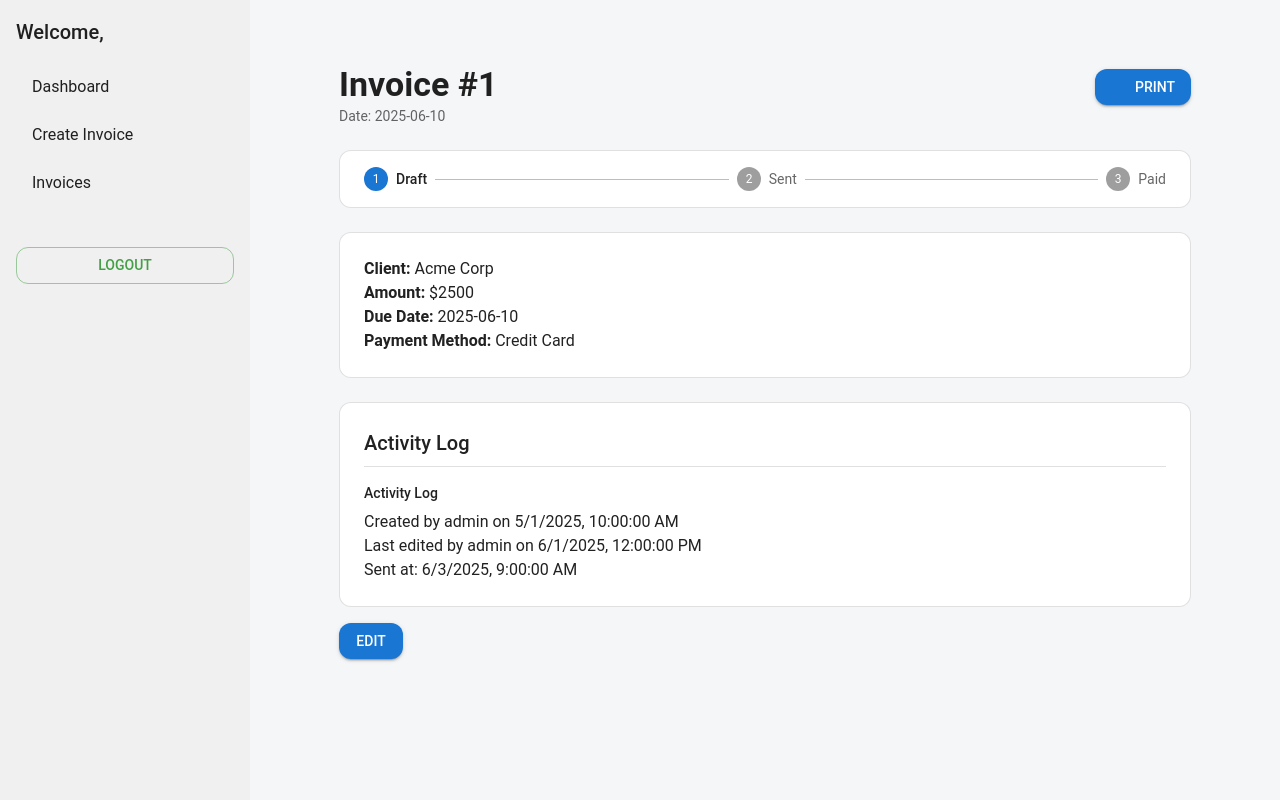
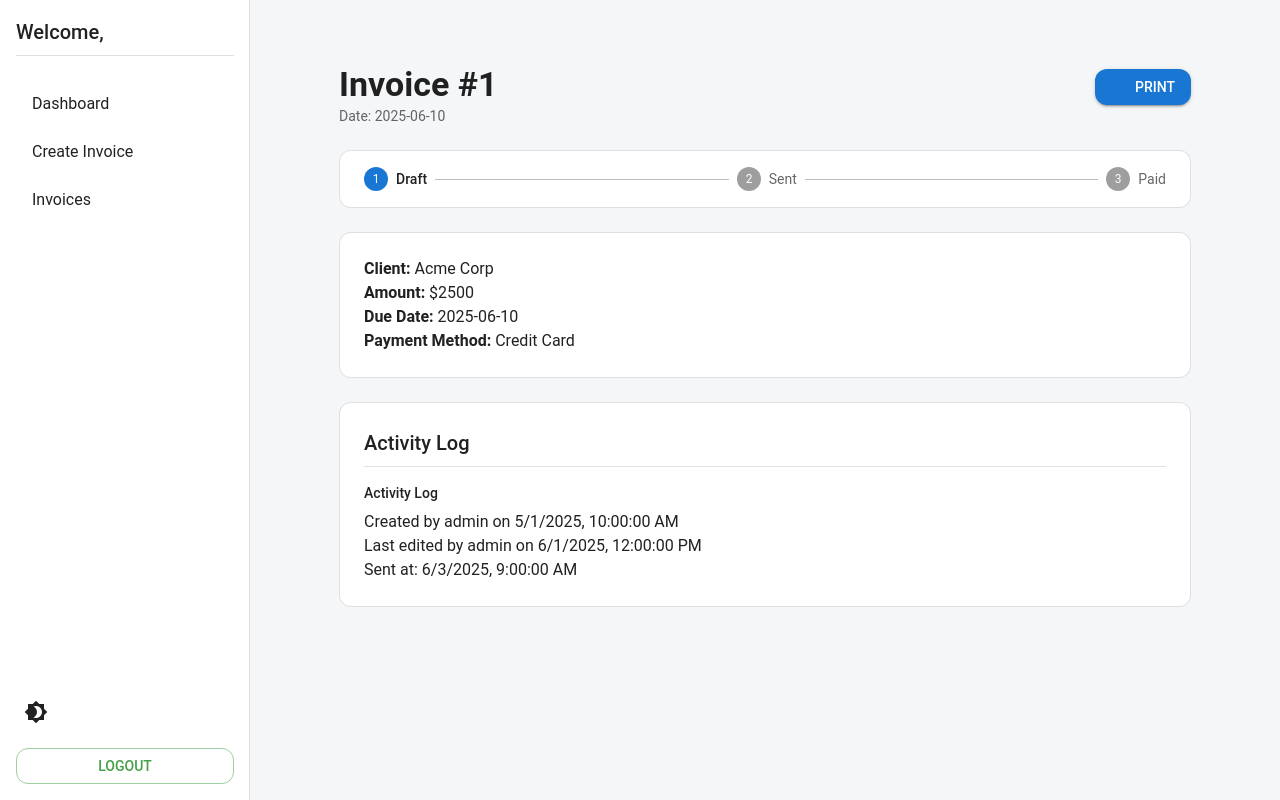
Before and after one commit to Eman-Abukhater/advanced-invoice-system, a Next.js app: page /dashboard/invoices/1 in a window 1280 px wide. Built offline with nearby package versions, Linux system fonts and the light colour scheme; no server answers; some icons are missing.

Commit message:
Finalize FMS dashboard

```diff
--- a/src/app/dashboard/invoices/[id]/page.jsx
+++ b/src/app/dashboard/invoices/[id]/page.jsx
@@ -9,6 +9,7 @@ import StatusTracker from "@/components/invoice/StatusTracker";
 import PrintButton from "@/components/invoice/PrintButton";
 import dayjs from "dayjs";
 import { useRouter } from "next/navigation";
+import { useSession } from "next-auth/react";
 
 import {
   Box,
@@ -24,6 +25,11 @@ export default function InvoiceDetailPage() {
   const { id } = useParams();
   const [invoice, setInvoice] = useState(null);
   const router = useRouter();
+  const { data: session, status } = useSession();
+
+  const userRole = session?.user?.role;
+  // Show Edit button only if userRole is "admin" or "accountant"
+  const canEdit = userRole === "admin" || userRole === "accountant";
 
   useEffect(() => {
     if (!id) return;
@@ -46,7 +52,15 @@ export default function InvoiceDetailPage() {
       }
     });
   }, [id]);
-
+  if (status === "loading") {
+    return (
+      <Container maxWidth="md" sx={{ py: 6 }}>
+        <Skeleton height={40} width="40%" />
+        <Skeleton height={200} sx={{ my: 2 }} />
+        <Skeleton height={150} />
+      </Container>
+    );
+  }
   if (!invoice) {
     return (
       <Container maxWidth="md" sx={{ py: 6 }}>
@@ -106,6 +120,8 @@ export default function InvoiceDetailPage() {
         <Divider sx={{ mb: 2 }} />
         <ActivityLog invoice={invoice} />
       </Paper>
+
+      {canEdit && (
         <Button
           variant="contained"
           color="primary"
@@ -114,6 +130,7 @@ export default function InvoiceDetailPage() {
         >
           Edit
         </Button>
+      )}
     </Container>
   );
 }
--- a/src/components/Sidebar.jsx
+++ b/src/components/Sidebar.jsx
@@ -2,22 +2,62 @@
 
 import Link from 'next/link';
 import { useSession, signOut } from 'next-auth/react';
-import { Box, Button, List, ListItem, ListItemButton, ListItemText, Typography } from '@mui/material';
+import {
+  Box,
+  Button,
+  Divider,
+  Drawer,
+  IconButton,
+  List,
+  ListItem,
+  ListItemButton,
+  ListItemText,
+  Typography,
+  useTheme,
+  useMediaQuery,
+  AppBar,
+  Toolbar,
+} from '@mui/material';
+import MenuIcon from '@mui/icons-material/Menu';
+import ThemeToggle from './ThemeToggle';
+import { useState } from 'react';
+
+const drawerWidth = 250;
 
 const Sidebar = () => {
   const { data: session } = useSession();
+  const theme = useTheme();
+  const isMobile = useMediaQuery(theme.breakpoints.down('md'));
+
+  const [mobileOpen, setMobileOpen] = useState(false);
+  const toggleDrawer = () => setMobileOpen(!mobileOpen);
+
+  const role = session?.user?.role;
 
   const links = [
     { label: 'Dashboard', href: '/dashboard' },
-    { label: 'Create Invoice', href: '/dashboard/create-invoice' },
+    ...(role !== 'viewer' ? [{ label: 'Create Invoice', href: '/dashboard/create-invoice' }] : []),
     { label: 'Invoices', href: '/dashboard/invoices' },
   ];
 
-  return (
-    <Box sx={{ width: 250, bgcolor: '#f0f0f0', height: '100vh', p: 2 }}>
+  const drawerContent = (
+    <Box
+      sx={{
+        width: drawerWidth,
+        bgcolor: theme.palette.background.paper,
+        color: theme.palette.text.primary,
+        height: '100%',
+        p: 2,
+        display: 'flex',
+        flexDirection: 'column',
+        justifyContent: 'space-between',
+      }}
+    >
+      <Box>
         <Typography variant="h6" gutterBottom>
           Welcome, {session?.user?.name}
         </Typography>
+        <Divider sx={{ mb: 2 }} />
         <List>
           {links.map((link) => (
             <ListItem key={link.href} disablePadding>
@@ -27,16 +67,71 @@ const Sidebar = () => {
             </ListItem>
           ))}
         </List>
+      </Box>
+
+      <Box>
+        <ThemeToggle />
         <Button
           variant="outlined"
           color="secondary"
           onClick={() => signOut({ callbackUrl: '/login' })}
-        sx={{ mt: 4 }}
+          sx={{ mt: 2 }}
           fullWidth
         >
           Logout
         </Button>
       </Box>
+    </Box>
+  );
+
+  return (
+    <>
+      {/* AppBar only for small screens */}
+      {isMobile && (
+        <AppBar position="fixed" sx={{ zIndex: theme.zIndex.drawer + 1 }}>
+          <Toolbar>
+            <IconButton edge="start" color="inherit" onClick={toggleDrawer} sx={{ mr: 2 }}>
+              <MenuIcon />
+            </IconButton>
+            <Typography variant="h6" noWrap>
+              Dashboard
+            </Typography>
+          </Toolbar>
+        </AppBar>
+      )}
+
+      {/* Drawer for mobile */}
+      {isMobile ? (
+        <Drawer
+          variant="temporary"
+          open={mobileOpen}
+          onClose={toggleDrawer}
+          ModalProps={{ keepMounted: true }}
+          sx={{
+            '& .MuiDrawer-paper': { width: drawerWidth },
+          }}
+        >
+          {drawerContent}
+        </Drawer>
+      ) : (
+        // Drawer for desktop
+        <Drawer
+          variant="permanent"
+          sx={{
+            width: drawerWidth,
+            flexShrink: 0,
+            [`& .MuiDrawer-paper`]: {
+              width: drawerWidth,
+              boxSizing: 'border-box',
+              backgroundColor: theme.palette.background.paper,
+              color: theme.palette.text.primary,
+            },
+          }}
+        >
+          {drawerContent}
+        </Drawer>
+      )}
+    </>
   );
 };
 
```
Lines whose indentation alone changed are shown as unchanged.
